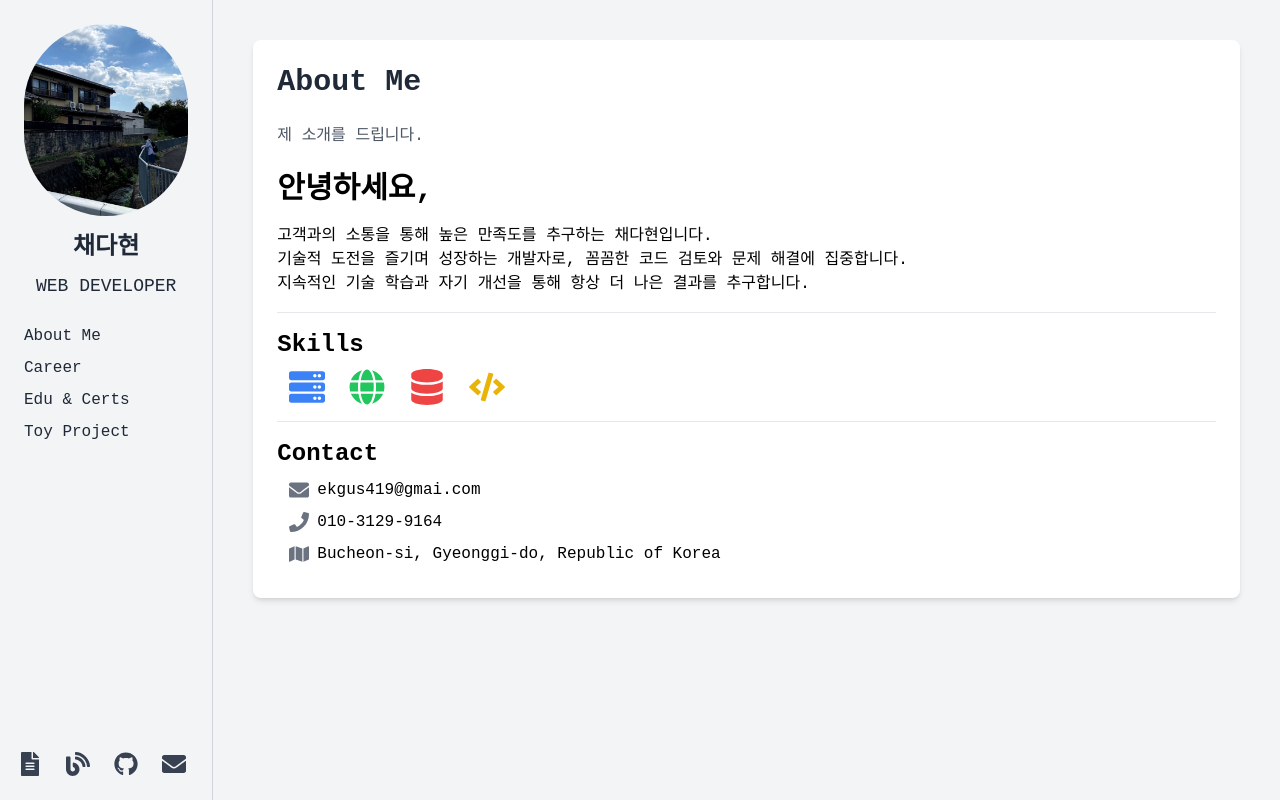
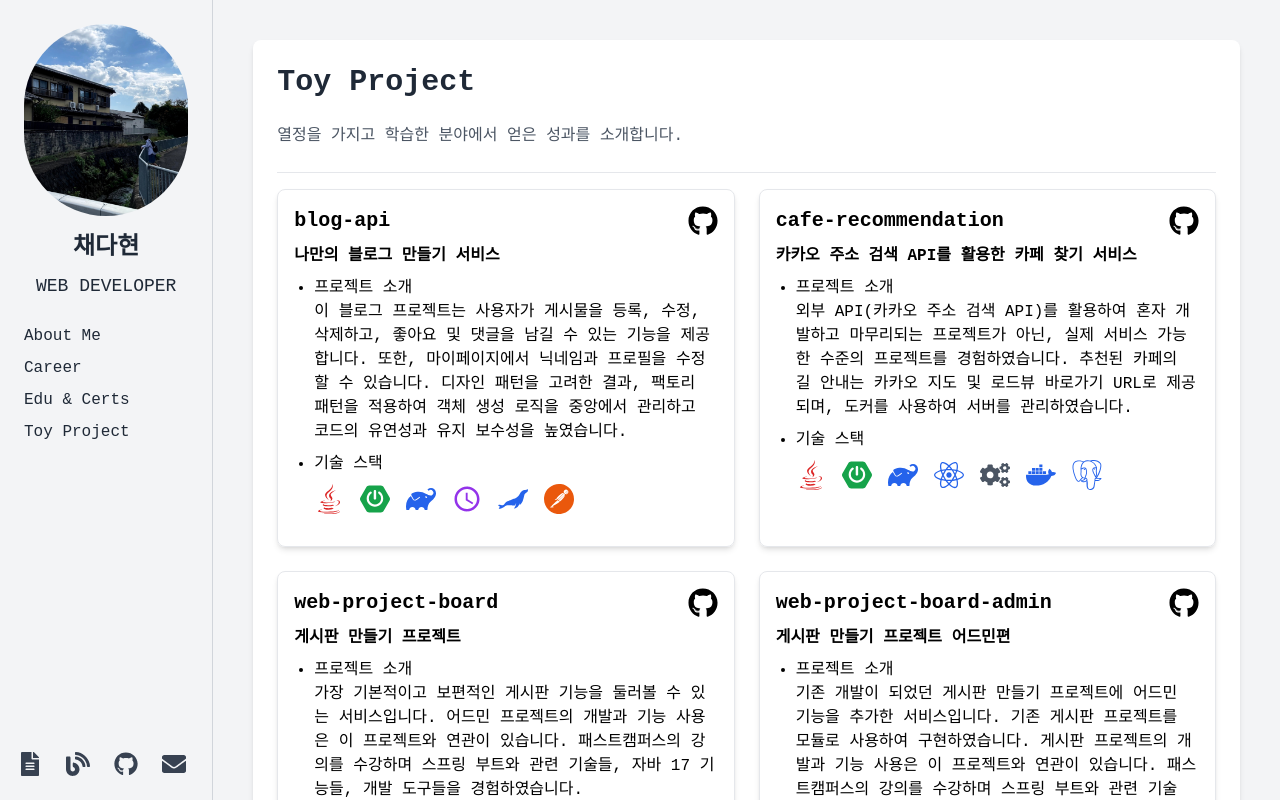
Before and after one commit to ekgus419/my-portfolio, a React (Create React App) app: page /toy-project in a window 1280 px wide. Built offline with nearby package versions, Linux system fonts and the light colour scheme; a web font is replaced by a local one.

Commit message:
react-router-dom 적용

```diff
--- a/src/App.jsx
+++ b/src/App.jsx
@@ -1,4 +1,5 @@
-import React, { useState } from 'react';
+import React from 'react';
+import { BrowserRouter as Router, Route, Routes } from 'react-router-dom';
 import Sidebar from './components/Sidebar.jsx';
 import AboutMe from './components/AboutMe.jsx';
 import Career from './components/Career.jsx';
@@ -7,33 +8,20 @@ import ToyProject from './components/ToyProject.jsx';
 import MainContent from './components/MainContent.jsx';
 
 const App = () => {
-    const [selectedTab, setSelectedTab] = useState(<AboutMe />);
-
-    const handleTabClick = (tabName) => {
-        switch (tabName) {
-            case 'AboutMe':
-                setSelectedTab(<AboutMe />);
-                break;
-            case 'Career':
-                setSelectedTab(<Career />);
-                break;
-            case 'EducationAndCertificates':
-                setSelectedTab(<EducationAndCertificates />);
-                break;
-            case 'ToyProject':
-                setSelectedTab(<ToyProject />);
-                break;
-            default:
-                setSelectedTab(<AboutMe />);
-                break;
-        }
-    };
-
     return (
-        <div className="flex h-screen bg-gray-100">
-            <Sidebar selectedTab={selectedTab} onTabClick={handleTabClick} />
-            <MainContent selectedTab={selectedTab} />
-        </div>
+        <Router>
+            <div className="flex h-screen bg-gray-100">
+                <Sidebar />
+                <MainContent>
+                    <Routes>
+                        <Route path="/" element={<AboutMe />} />
+                        <Route path="/career" element={<Career />} />
+                        <Route path="/education-and-certificates" element={<EducationAndCertificates />} />
+                        <Route path="/toy-project" element={<ToyProject />} />
+                    </Routes>
+                </MainContent>
+            </div>
+        </Router>
     );
 };
 
--- a/src/components/MainContent.jsx
+++ b/src/components/MainContent.jsx
@@ -1,8 +1,8 @@
 import React from 'react';
 
-const MainContent = ({ selectedTab }) => (
+const MainContent = ({ children }) => (
     <main className="flex-1 flex flex-col h-full overflow-y-auto p-10 bg-gray-100">
-        {selectedTab}
+        {children}
     </main>
 );
 
--- a/src/components/Sidebar.jsx
+++ b/src/components/Sidebar.jsx
@@ -1,9 +1,9 @@
 import React from 'react';
+import { Link } from 'react-router-dom';
 import { FaUserAlt, FaBriefcase, FaGraduationCap, FaTools, FaEnvelope, FaFileAlt, FaBlog, FaGithub } from 'react-icons/fa';
-import SidebarTab from './SidebarTab';
 import profileImage from '../assets/images/profile.jpg';
 
-const Sidebar = ({ selectedTab, onTabClick }) => (
+const Sidebar = () => (
     <aside className='w-1/6 bg-gray-100 text-gray-800 p-6 border-r border-gray-300 shadow-md h-screen flex flex-col'>
         <div className='mb-6 text-center'>
             <img src={profileImage} alt='채다현' className='w-48 h-48 mx-auto rounded-full mb-4' />
@@ -12,10 +12,10 @@ const Sidebar = ({ selectedTab, onTabClick }) => (
         </div>
         <nav className='p-0 mb-6'>
             <ul className='flex flex-col space-y-2'>
-                <SidebarTab selectedTab={selectedTab} icon={FaUserAlt} label='About Me' onClick={() => onTabClick('AboutMe')} />
-                <SidebarTab selectedTab={selectedTab} icon={FaBriefcase} label='Career' onClick={() => onTabClick('Career')} />
-                <SidebarTab selectedTab={selectedTab} icon={FaGraduationCap} label='Edu & Certs' onClick={() => onTabClick('EducationAndCertificates')} />
-                <SidebarTab selectedTab={selectedTab} icon={FaTools} label='Toy Project' onClick={() => onTabClick('ToyProject')} />
+                <li><Link to="/" className='text-base text-gray-800 focus:outline-none'>About Me</Link></li>
+                <li><Link to="/career" className='text-base text-gray-800 focus:outline-none'>Career</Link></li>
+                <li><Link to="/education-and-certificates" className='text-base text-gray-800 focus:outline-none'>Edu & Certs</Link></li>
+                <li><Link to="/toy-project" className='text-base text-gray-800 focus:outline-none'>Toy Project</Link></li>
             </ul>
         </nav>
         <footer className='flex flex-row items-center justify-center space-x-4 mt-auto'>
```
